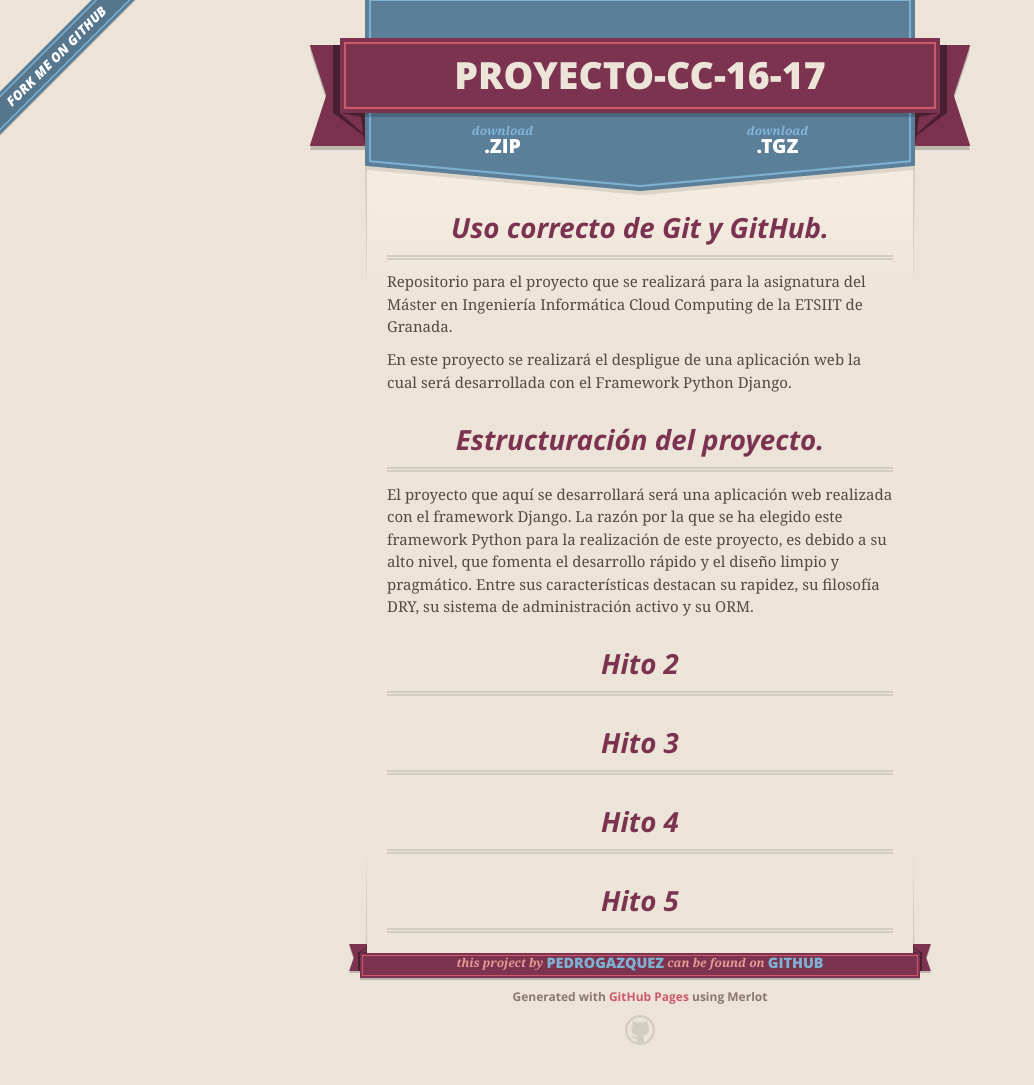
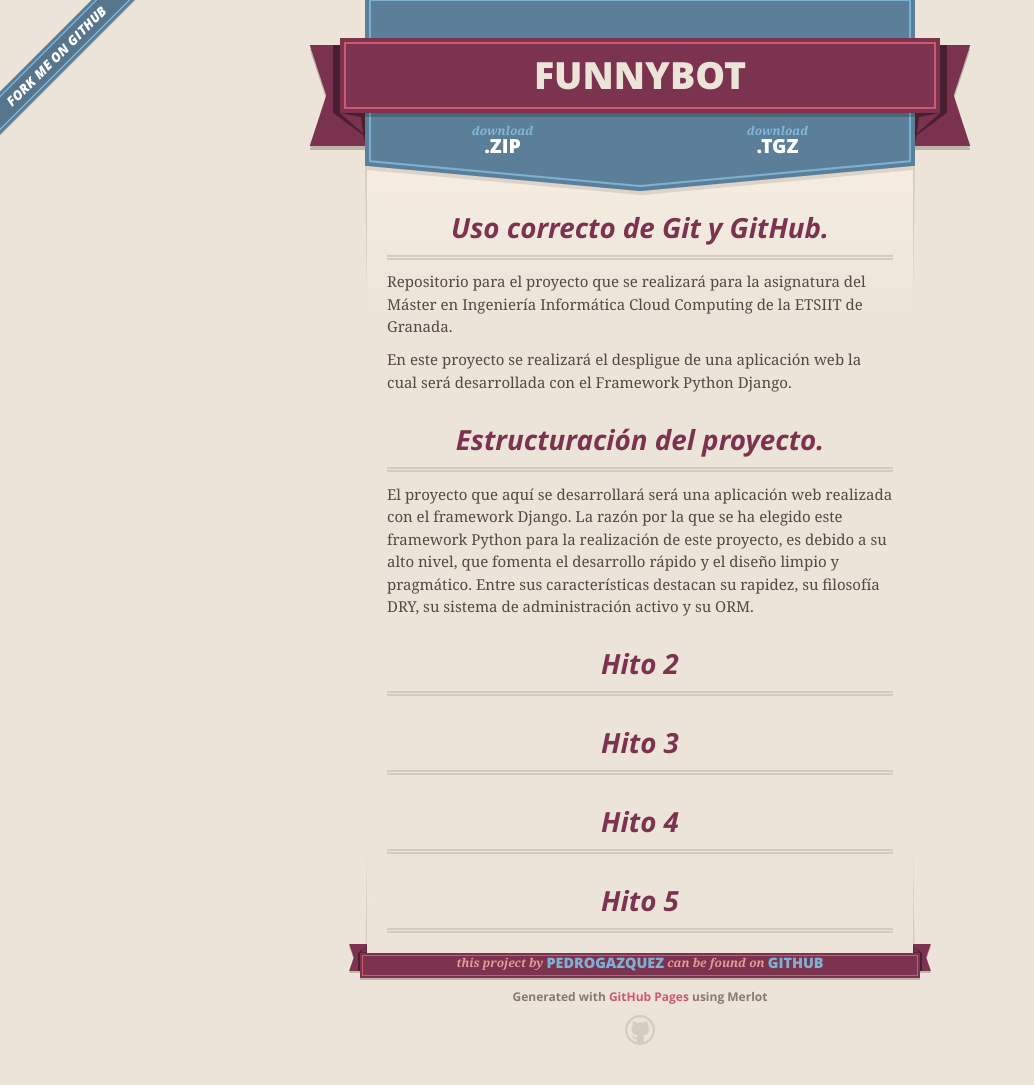
Before and after one commit to pedrogazquez/FunnyBot, a Jekyll site: the page built from index.md, in a window 1280 px wide. Shown: the whole page, without its empty margins (0-1034 px from the left). Built offline with Jekyll 4.4.1, drawn with Linux system fonts in a browser that asks for light colours; nearby versions of some CDN libraries.

Commit message:
Update index.html

```diff
--- a/_layouts/index.html
+++ b/_layouts/index.html
@@ -17,17 +17,17 @@
         $('#main_content').headsmart()
       })
     </script>
-    <title>Proyecto-cc-16-17 by pedrogazquez</title>
+    <title>FunnyBot by pedrogazquez</title>
   </head>
 
   <body>
-    <a id="forkme_banner" href="https://github.com/pedrogazquez/Proyecto-CC-16-17">View on GitHub</a>
+    <a id="forkme_banner" href="https://github.com/pedrogazquez/FunnyBot">View on GitHub</a>
     <div class="shell">
 
       <header>
         <span class="ribbon-outer">
           <span class="ribbon-inner">
-            <h1>Proyecto-cc-16-17</h1>
+            <h1>FunnyBot</h1>
             <h2></h2>
           </span>
           <span class="left-tail"></span>
@@ -37,7 +37,7 @@
 
       <section id="downloads">
         <span class="inner">
-          <a href="https://github.com/pedrogazquez/Proyecto-CC-16-17/zipball/master" class="zip"><em>download</em> .ZIP</a><a href="https://github.com/pedrogazquez/Proyecto-CC-16-17/tarball/master" class="tgz"><em>download</em> .TGZ</a>
+          <a href="https://github.com/pedrogazquez/FunnyBot/zipball/master" class="zip"><em>download</em> .ZIP</a><a href="https://github.com/pedrogazquez/FunnyBot/tarball/master" class="tgz"><em>download</em> .TGZ</a>
         </span>
       </section>
 
@@ -50,7 +50,7 @@
       <footer>
         <span class="ribbon-outer">
           <span class="ribbon-inner">
-            <p>this project by <a href="https://github.com/pedrogazquez">pedrogazquez</a> can be found on <a href="https://github.com/pedrogazquez/Proyecto-CC-16-17">GitHub</a></p>
+            <p>this project by <a href="https://github.com/pedrogazquez">pedrogazquez</a> can be found on <a href="https://github.com/pedrogazquez/FunnyBot">GitHub</a></p>
           </span>
           <span class="left-tail"></span>
           <span class="right-tail"></span>
```
